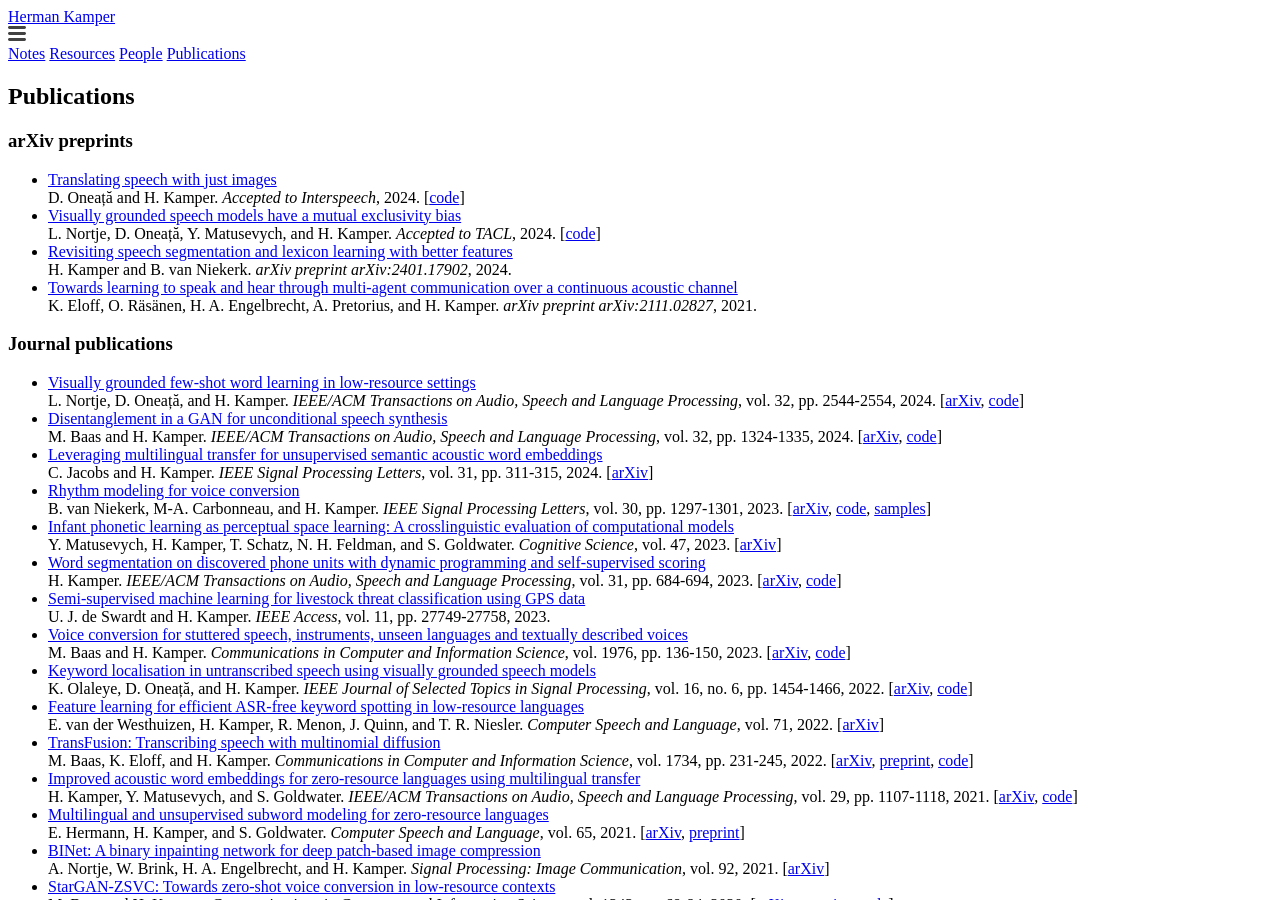
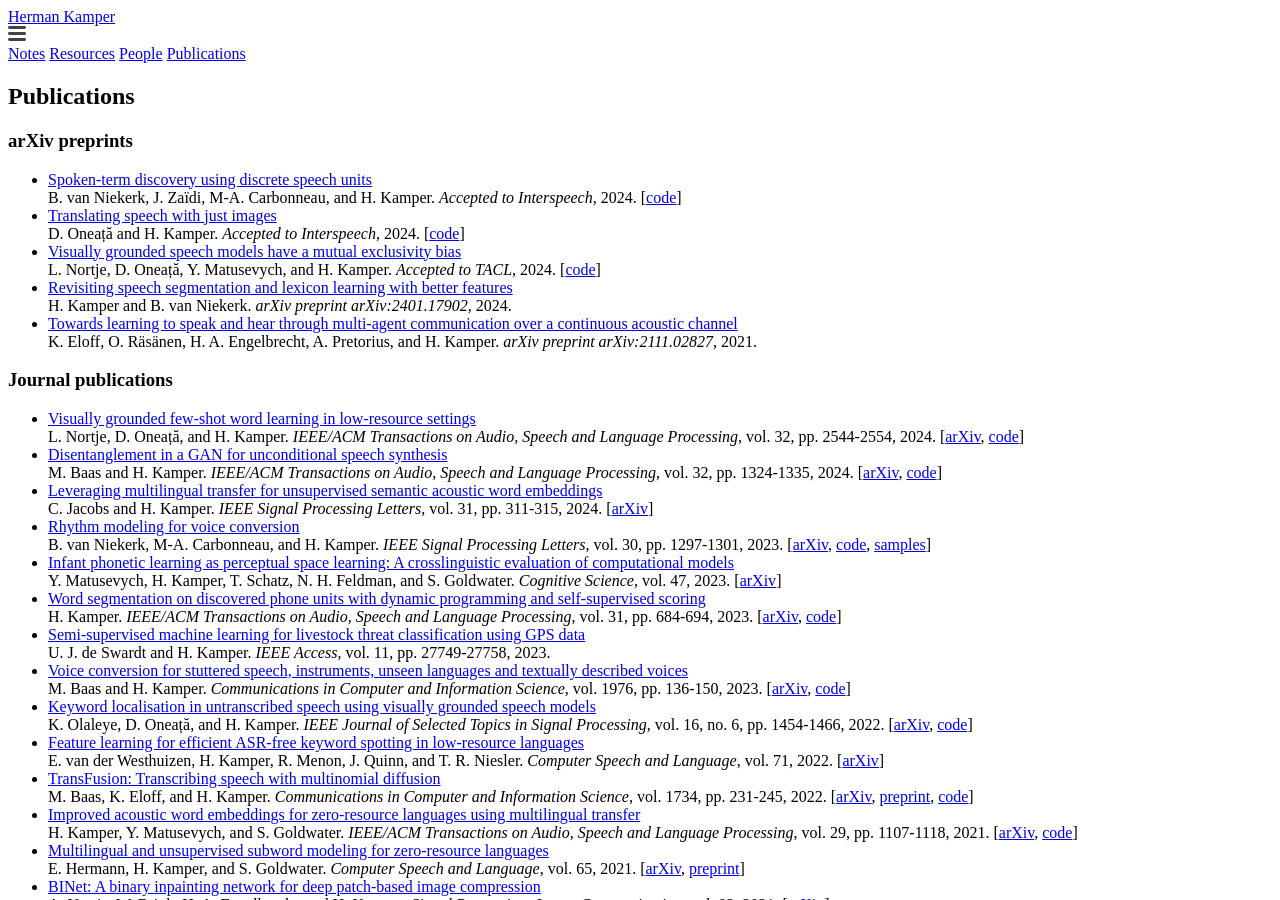
Before and after one commit to kamperh/kamperh.github.io, a Jekyll site: the page built from publications.md, in a window 1280 px wide and 900 px high. Built offline with Jekyll 4.4.1, drawn with Linux system fonts in a browser that asks for light colours; a style sheet for code colours, icons or effects is not loaded.

Commit message:
Update publications.md

```diff
--- a/publications.md
+++ b/publications.md
@@ -10,6 +10,8 @@ order: 5
 
 ### arXiv preprints
 
+- [Spoken-term discovery using discrete speech units](https://arxiv.org/abs/2408.14390)
+  B. van Niekerk, J. Zaïdi, M-A. Carbonneau, and H. Kamper. *Accepted to Interspeech*, 2024. [[code](https://github.com/bshall/dusted)]
 - [Translating speech with just images](https://arxiv.org/abs/2406.07133)
   D. Oneață and H. Kamper. *Accepted to Interspeech*, 2024. [[code](https://github.com/danoneata/strim)]
 - [Visually grounded speech models have a mutual exclusivity bias](https://arxiv.org/abs/2403.13922)
```
